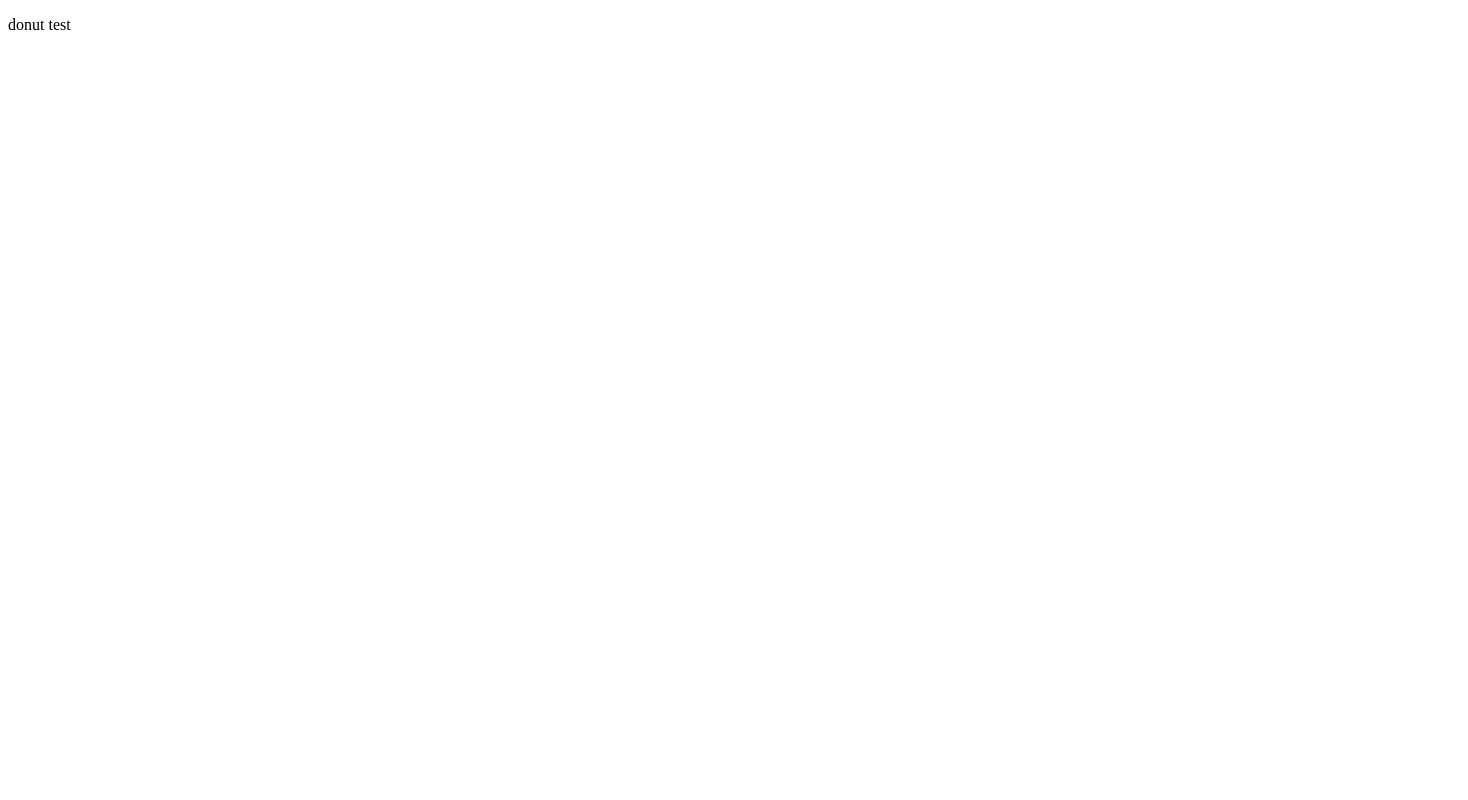
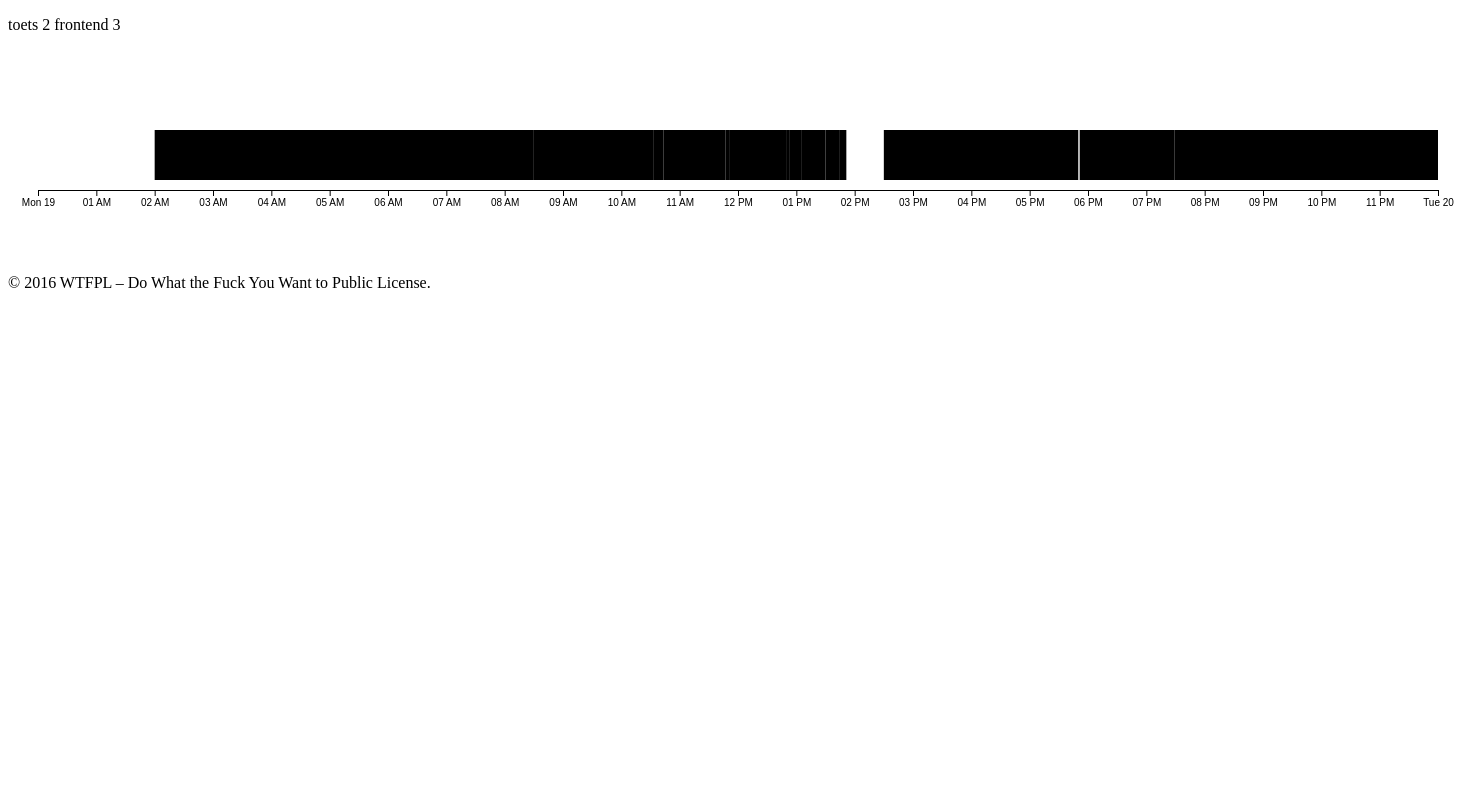
Before and after one commit to morkvd/CMD-V2-FED3-toets2, a website: page index.html in a window 1280 px wide. Shown: the top 800 px of the page, 1468 px wide, since content can reach past the window. Drawn offline with Linux system fonts and the light colour scheme.

Commit message:
draw day

```diff
--- a/index.html
+++ b/index.html
@@ -9,8 +9,8 @@
   <link rel="stylesheet" href="">
 </head>
 <body>
-  <p>donut test</p>
-  <svg width="60em" height="60em" viewBox="0 0 1000 1000"></svg>
+  <p>toets 2 frontend 3</p>
+  <svg></svg>
   <footer>
     © 2016 WTFPL – Do What the Fuck You Want to Public License.
   </footer>
--- a/main.js
+++ b/main.js
@@ -1,19 +1,58 @@
-const marginTop = 40;
+/* global d3 */
 
-d3.csv('20160919locations.csv', data => {
-  console.log(data);
+/* Mark van Dijken */
 
-  const xScale = d3.scaleTime()
+function cleanDates(row) {
+  return {
+    description: row.description,
+    startDatetime: row.startDatetime.split('+')[0],
+    stopDatetime: row.stopDatetime.split('+')[0],
+    label: row.label,
+    type: row.type,
+  };
+}
+
+d3.csv('20160919locations.csv', cleanDates, locationData => {
+  const margin = {
+    x: 60,
+    y: 40,
+  };
+
+  const svg = {
+    width: 1400,
+    height: 180,
+  };
+
+  const bar = {
+    height: 50,
+    margin: 10,
+  };
+
+  console.log(locationData);
+
+  const scaleX = d3.scaleTime()
     .domain([
-      new Date(2016, 9, 19),
-      new Date(2016, 9, 20)
+      new Date('2016-09-19T00:00:00'),
+      new Date('2016-09-20T00:00:00')
     ])
-    .range([0, 1000])
-    .ticks(24);
+    .range([0, svg.width]);
 
-  console.log(xScale);
+  const chart = d3.select('svg')
+    .attr('class', 'chart')
+    .attr('width', svg.width + margin.x)
+    .attr('height', svg.height + margin.y)
+      .append('g')
+      .attr('transform', `translate(${margin.x / 2}, ${margin.y})`);
 
-  const chart = d3.select('svg');
+  const bars = chart.selectAll('rect').data(locationData);
 
+  bars.enter().append('rect')
+    .attr('width', (d) =>  scaleX(new Date(d.stopDatetime)) - scaleX(new Date(d.startDatetime)))
+    .attr('x', (d) => scaleX(new Date(d.startDatetime)))
+    .attr('y', margin.y)
+    .attr('height', bar.height);
 
+  chart.append('g')
+    .attr('transform', `translate(0, ${margin.y + bar.height + bar.margin})`)
+    .call(d3.axisBottom(scaleX).ticks(24));
 });
```
